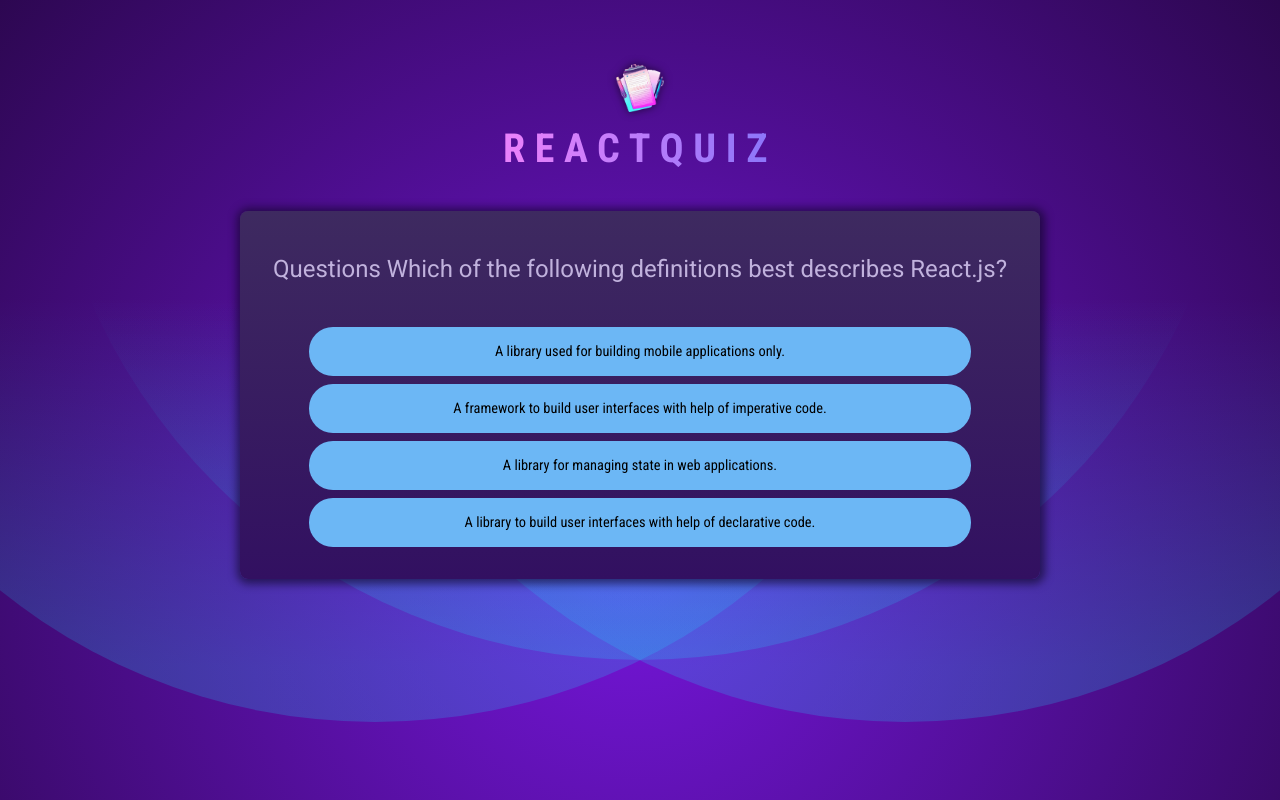
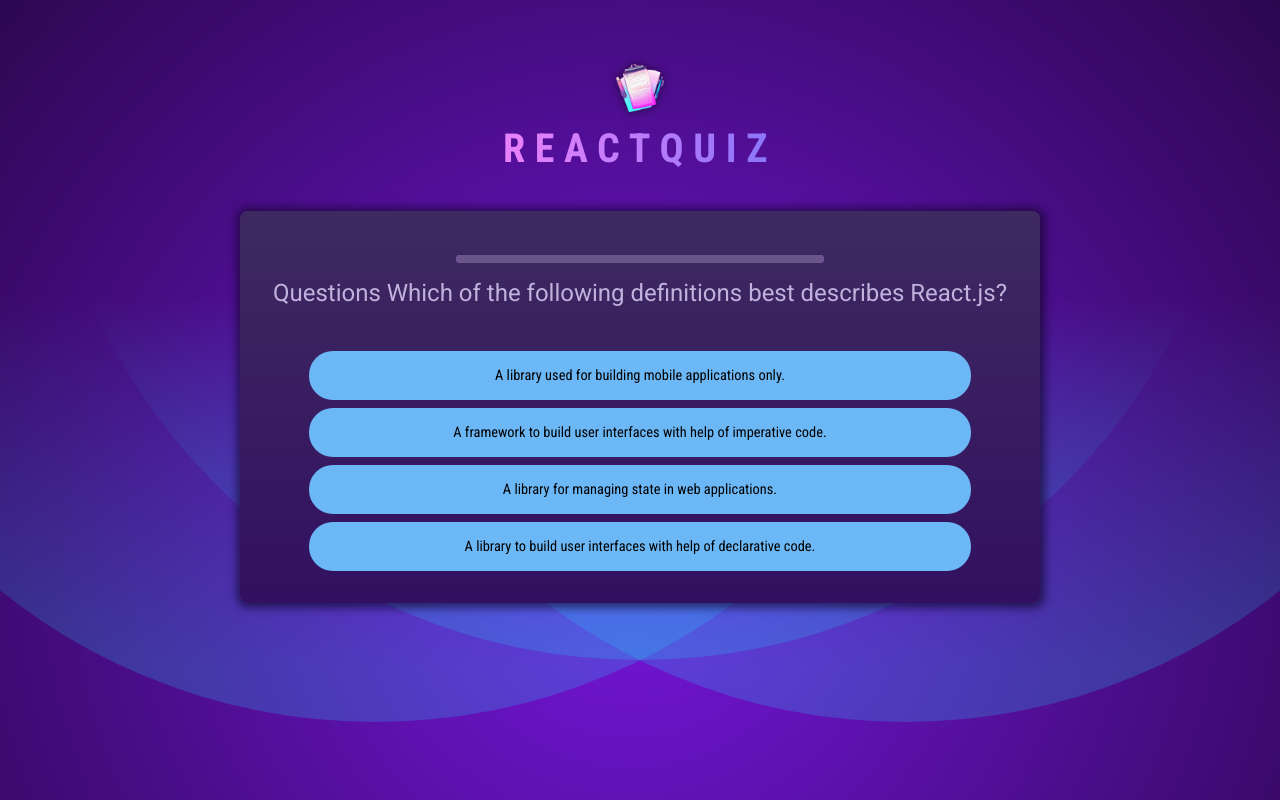
Before and after one commit to GerardGargan/react-quiz-app, a React (Vite) app: page / in a window 1280 px wide. Built offline with nearby package versions, Linux system fonts and the light colour scheme.

Commit message:
set up timers

```diff
--- /dev/null
+++ b/src/components/QuestionTimer.jsx
@@ -0,0 +1,20 @@
+import { useEffect, useState } from "react";
+
+export default function QuestionTimer({timeout, onTimeout}) {
+    const [remainingTime, setRemainingTime] = useState(timeout);
+
+    useEffect(() => {
+        setTimeout(onTimeout, timeout);
+    }, [onTimeout, timeout]);
+
+    useEffect(() => {
+        setInterval(() => {
+            setRemainingTime(prevRemainingTime => prevRemainingTime - 100);
+        },100);
+    }, []);
+
+
+    return (
+        <progress id="question-time" max={timeout} value={remainingTime} />
+    );
+}
--- a/src/components/Quiz.jsx
+++ b/src/components/Quiz.jsx
@@ -1,6 +1,7 @@
 import { useState } from "react";
 import QUESTIONS from '../questions.js';
 import QuizCompleteImg from '../assets/quiz-complete.png';
+import QuestionTimer from "./QuestionTimer.jsx";
 
 export default function Quiz() {
     const [userAnswers, setUserAnswers] = useState([]);
@@ -29,6 +30,7 @@
     return (
         <div id="quiz">
             <div id="question">
+                <QuestionTimer timeout={10000} onTimeout={() => handleSelectAnswer(null)} />
                 <h2>Questions {QUESTIONS[activeQuestionIndex].text}</h2>
                 <ul id="answers">
                     {shuffledAnswers.map((answer) => {
```
